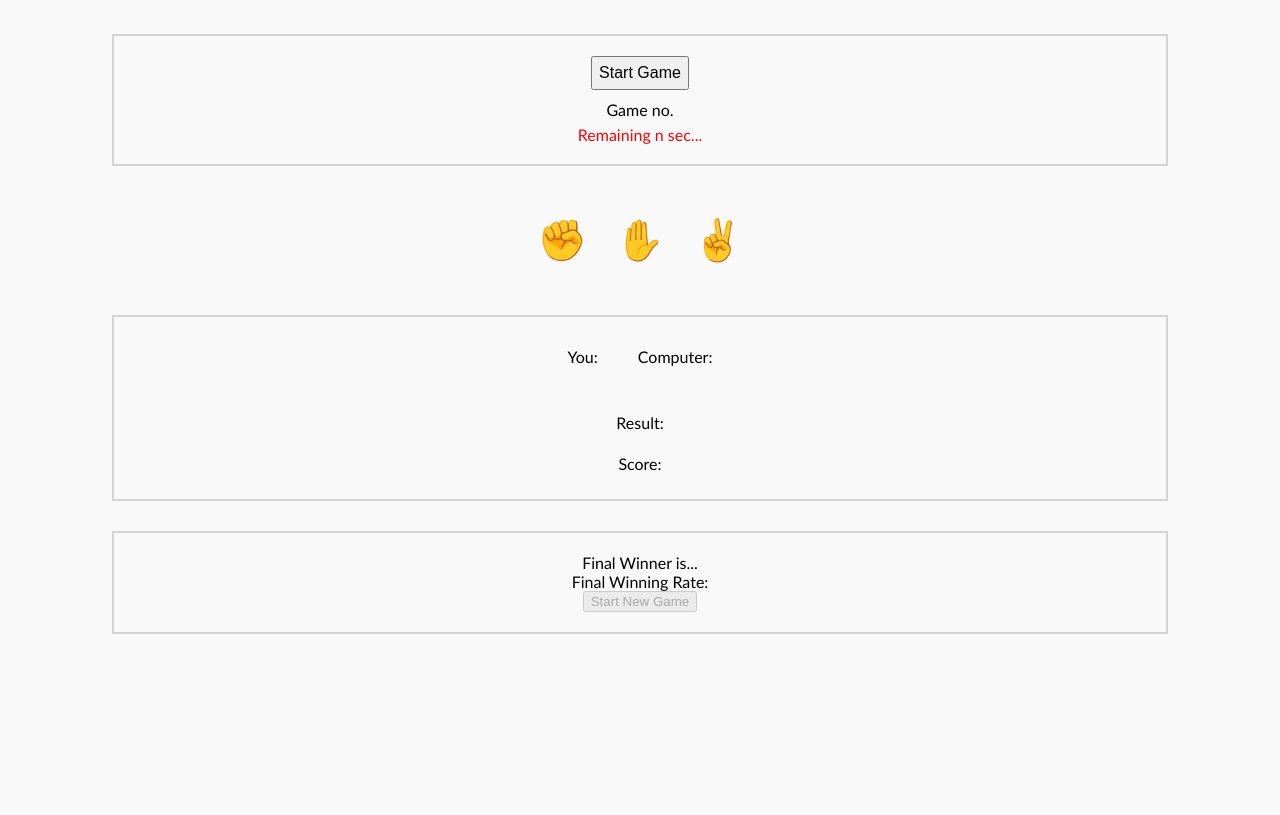
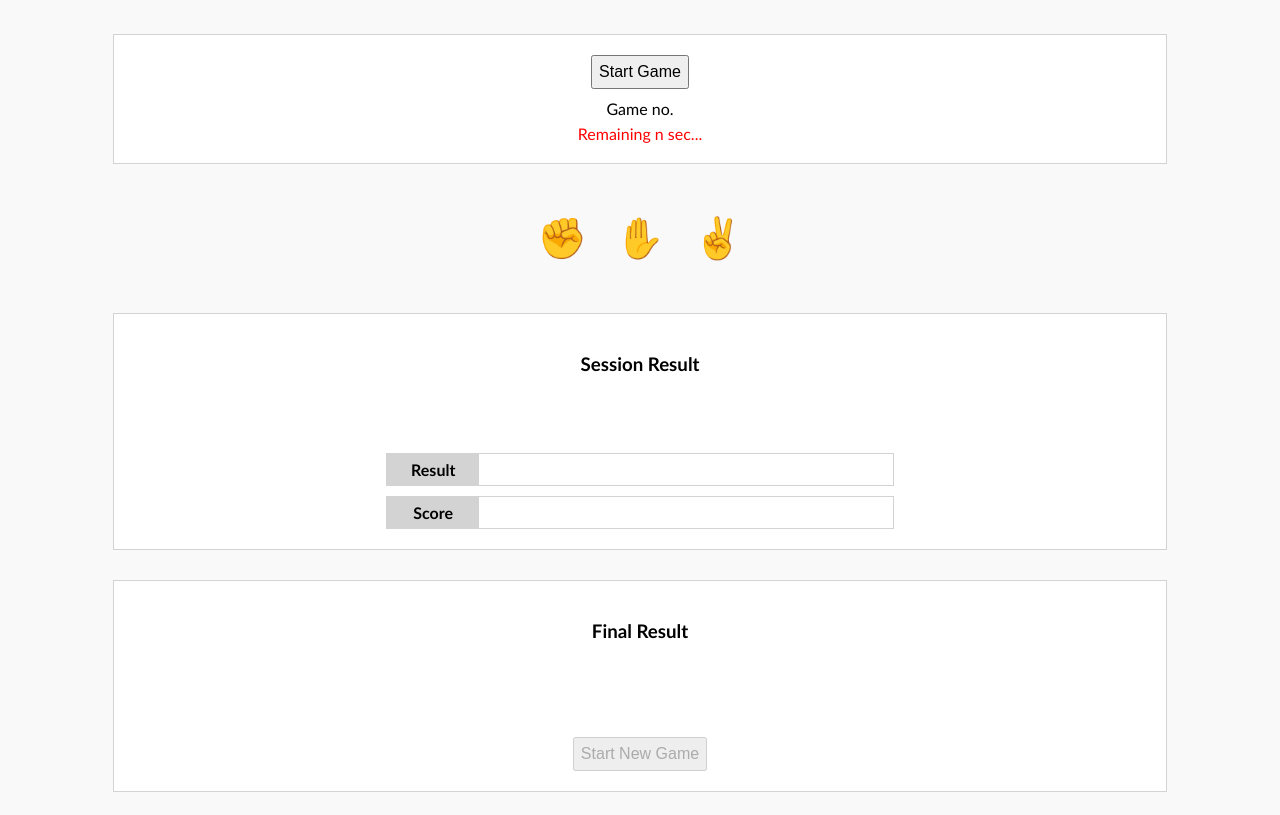
Before and after one commit to hyseoseo/ringle, a plain HTML site: page JS02/index.html in a window 1280 px wide. Shown: the part 71-886 px from the top of the page. Before the commit the page ends 800 px from the top, so only its background shows below. Drawn offline with Linux system fonts and the light colour scheme.

Commit message:
refactor: 필요없는 함수 삭제 / css 수정

```diff
--- a/JS02/index.html
+++ b/JS02/index.html
@@ -23,17 +23,25 @@
     </section>
 
     <section class="result">
+      <h3>Session Result</h3>
       <div class="session-results">
-        <div class="session-result">You: <span class="player-result"></span></div>
-        <div class="session-result">Computer: <span class="computer-result"></span></div>
+        <span class="player-result"></span>
+        <span class="computer-result"></span>
       </div>
-      <div id="session-winner">Result: <span class="session-winner"></span></div>
-      <div id="session-score">Score: <span class="session-score"></span></div>
+      <div id="session-winner">
+        <span class="session-winner-title">Result</span>
+        <span class="session-winner"></span>
+      </div>
+      <div id="session-score">
+        <span class="session-score-title">Score</span>
+        <span class="session-score"></span>
+      </div>
     </section>
 
     <section class="final-result">
-      <div>Final Winner is... <span class="final-winner"></span></div>
-      <div>Final Winning Rate: <span class="winning-rate"></span></div>
+      <h3>Final Result</h3>
+      <span class="final-winner"></span>
+      <span class="winning-rate"></span>
       <button id="new-game" disabled>Start New Game</button>
     </section>
   </div>
--- a/JS02/rockPaperScissors.js
+++ b/JS02/rockPaperScissors.js
@@ -1,6 +1,5 @@
 const startButton = document.getElementById("start-button");
 const selectionButtons = document.querySelectorAll("[data-selection]");
-const startgameSection = document.querySelector(".start-game");
 const gameCountSpan = document.querySelector(".game-count");
 const timeCountSpan = document.querySelector(".time-count");
 const playerResultSpan = document.querySelector(".player-result");
@@ -52,9 +51,42 @@ const timeCountdown = () => {
   });
 };
 
+const startGame = () => {
+  startButton.setAttribute("disabled", "");
+  if (gameCount === GAME_COUNT) {
+    makeFinalResult();
+    return;
+  }
+  gameCount++;
+  gameCountSpan.innerText = gameCount;
+
+  timeCountdown()
+    .then(() => setTimeout(makeSessionResult, 200))
+    .then(() => setTimeout(startNewSession, 2000));
+};
+
+startButton.addEventListener("click", startGame);
+
+selectionButtons.forEach((selectionButton) => {
+  const selectButton = () => {
+    const selectedName = selectionButton.dataset.selection;
+    const selected = SELECTIONS.find(
+      (selection) => selection.name === selectedName
+    );
+    playerResult = selected.name;
+    playerResultSpan.innerText = `You: ${playerResult}`;
+  };
+  selectionButton.addEventListener("click", selectButton);
+});
+
+const randomSelection = () => {
+  const randomIndex = Math.floor(Math.random() * SELECTIONS.length);
+  computerResult = SELECTIONS[randomIndex].name;
+};
+
 const makeSessionResult = () => {
   randomSelection();
-  computerResultSpan.innerText = computerResult;
+  computerResultSpan.innerText = `Computer: ${computerResult}`;
   const selected = SELECTIONS.find(
     (selection) => selection.name === playerResult
   );
@@ -80,33 +112,22 @@ const startNewSession = () => {
   startGame();
 };
 
-selectionButtons.forEach((selectionButton) => {
-  const selectButton = () => {
-    const selectedName = selectionButton.dataset.selection;
-    const selected = SELECTIONS.find(
-      (selection) => selection.name === selectedName
-    );
-    playerResult = selected.name;
-    playerResultSpan.innerText = playerResult;
-  };
-  selectionButton.addEventListener("click", selectButton);
-});
-
-const startGame = () => {
-  startButton.setAttribute("disabled", "");
-  if (gameCount === GAME_COUNT) {
-    makeFinalResult();
-    return;
+const makeFinalResult = () => {
+  let winningRate = 0;
+  if (playerScore > computerScore) {
+    finalWinner = "You";
+    winningRate = playerScore / GAME_COUNT;
+  } else if (playerScore < computerScore) {
+    finalWinner = "Computer";
+    winningRate = computerScore / GAME_COUNT;
+  } else {
+    finalWinner = "No one";
+    winningRate = 0;
   }
-  gameCount++;
-  gameCountSpan.innerText = gameCount;
-
-  timeCountdown()
-    .then(() => setTimeout(makeSessionResult, 200))
-    .then(() => setTimeout(startNewSession, 2000));
+  finalWinnerSpan.innerText = `Final Winner is ${finalWinner}.`;
+  winningRateSpan.innerText = `Final Winning Rate is ${winningRate}.`;
+  newGameButton.removeAttribute("disabled", "");
 };
-
-startButton.addEventListener("click", startGame);
 
 const startNewGame = () => {
   gameCount = 0;
@@ -123,34 +144,3 @@ const startNewGame = () => {
 };
 
 newGameButton.addEventListener("click", startNewGame);
-
-const makeFinalResult = () => {
-  let winningRate = 0;
-  if (playerScore > computerScore) {
-    finalWinner = "You";
-    winningRate = playerScore / GAME_COUNT;
-  } else if (playerScore < computerScore) {
-    finalWinner = "Computer";
-    winningRate = computerScore / GAME_COUNT;
-  } else {
-    finalWinner = "No one";
-    winningRate = 0;
-  }
-  finalWinnerSpan.innerText = finalWinner;
-  winningRateSpan.innerText = winningRate;
-  newGameButton.removeAttribute("disabled", "");
-};
-
-const showWinningRate = (scoreSpan) => {
-  const winNum = parseInt(scoreSpan.innerText);
-  const winRate = winNum / 3;
-  const div = document.createElement("div");
-  div.innerHTML = `you won ${winNum} times. Winning rate is ${winRate}`;
-  addResetButton(div);
-  startgameSection.appendChild(div);
-};
-
-const randomSelection = () => {
-  const randomIndex = Math.floor(Math.random() * SELECTIONS.length);
-  computerResult = SELECTIONS[randomIndex].name;
-};
--- a/JS02/style.css
+++ b/JS02/style.css
@@ -6,6 +6,7 @@ body {
 .main-container {
   display: flex;
   flex-direction: column;
+  background-color: #f9f9f9;
   align-items: center;
 }
 
@@ -13,7 +14,8 @@ body {
   width: 80%;
   margin-top: 15px;
   margin-bottom: 15px;
-  border: 2px solid lightgray;
+  border: 1px solid lightgray;
+  background-color: #fff;
   padding: 20px;
   display: flex;
   flex-direction: column;
@@ -66,16 +68,50 @@ body {
   display: flex;
   justify-content: center;
   align-items: center;
-}
-
-.session-result {
-  margin-left: 10px;
-  margin-right: 10px;
-  padding: 10px;
-  height: 40px;
+  width: 50%;
+  margin-top: 10px;
+  margin-bottom: 10px;
+  height: 30px;
 }
 
 #session-winner, #session-score {
+  display: flex;
   margin-top: 10px;
+  width: 50%;
+  border: 1px solid lightgray;
+}
+
+.session-winner-title, .session-score-title {
+  font-weight: bold;
+  width: 80px;
+  background-color: lightgray;
+  padding: 6px;
+  text-align: center;
+}
+
+.session-winner, .session-score {
+  text-align: center;
   padding: 6px;
 }
+
+.session-score {
+  margin-left: 4px;
+}
+
+.player-result, .computer-result {
+  flex: 50%;
+  text-align: center;
+  padding: 6px;
+  font-size: 1.2rem;
+}
+
+.final-winner, .winning-rate {
+  height: 20px;
+  margin: 4px;
+}
+
+#new-game {
+  margin-top: 20px;
+  font-size: 1rem;
+  padding: 6px;
+}
```
